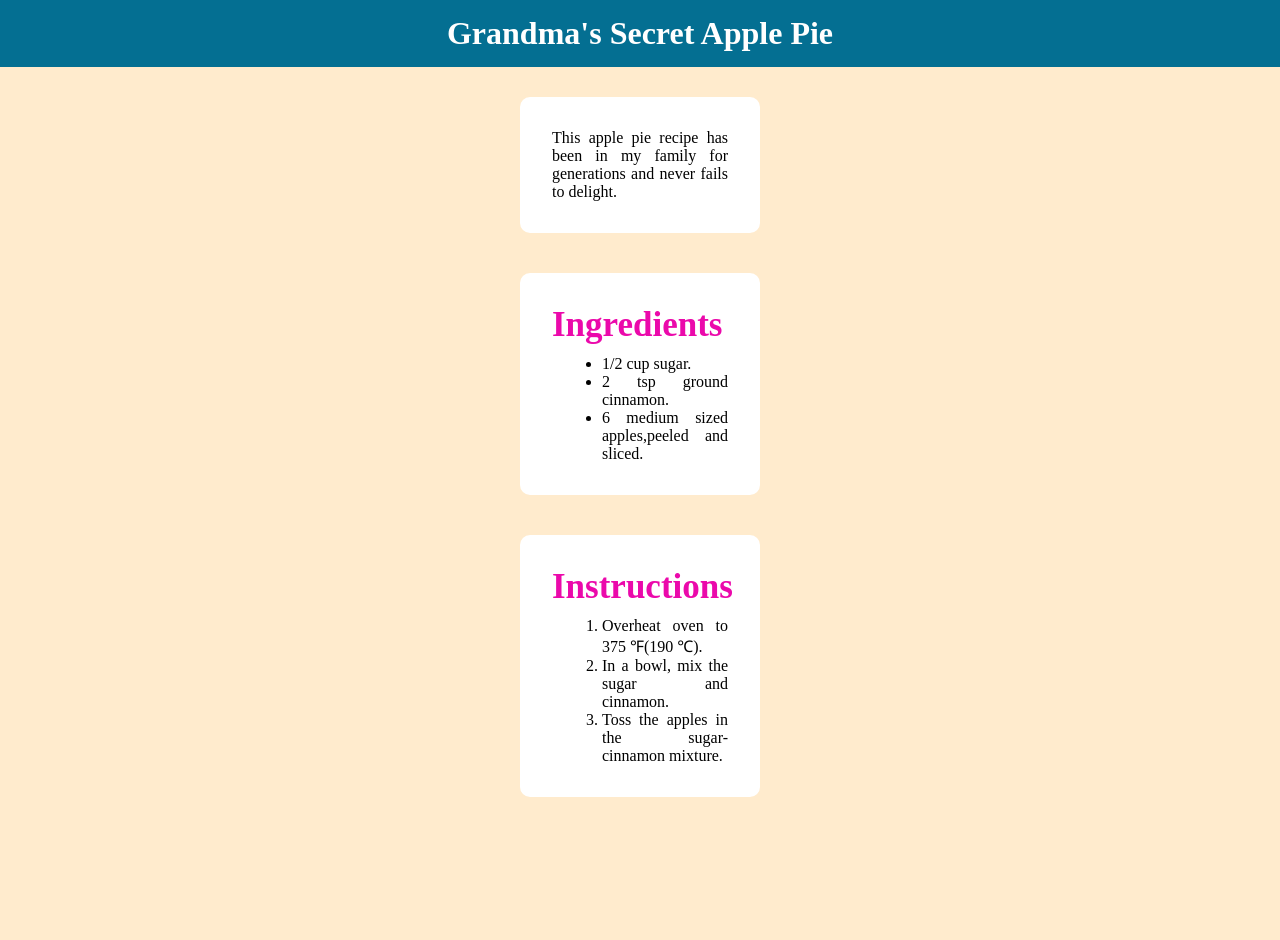
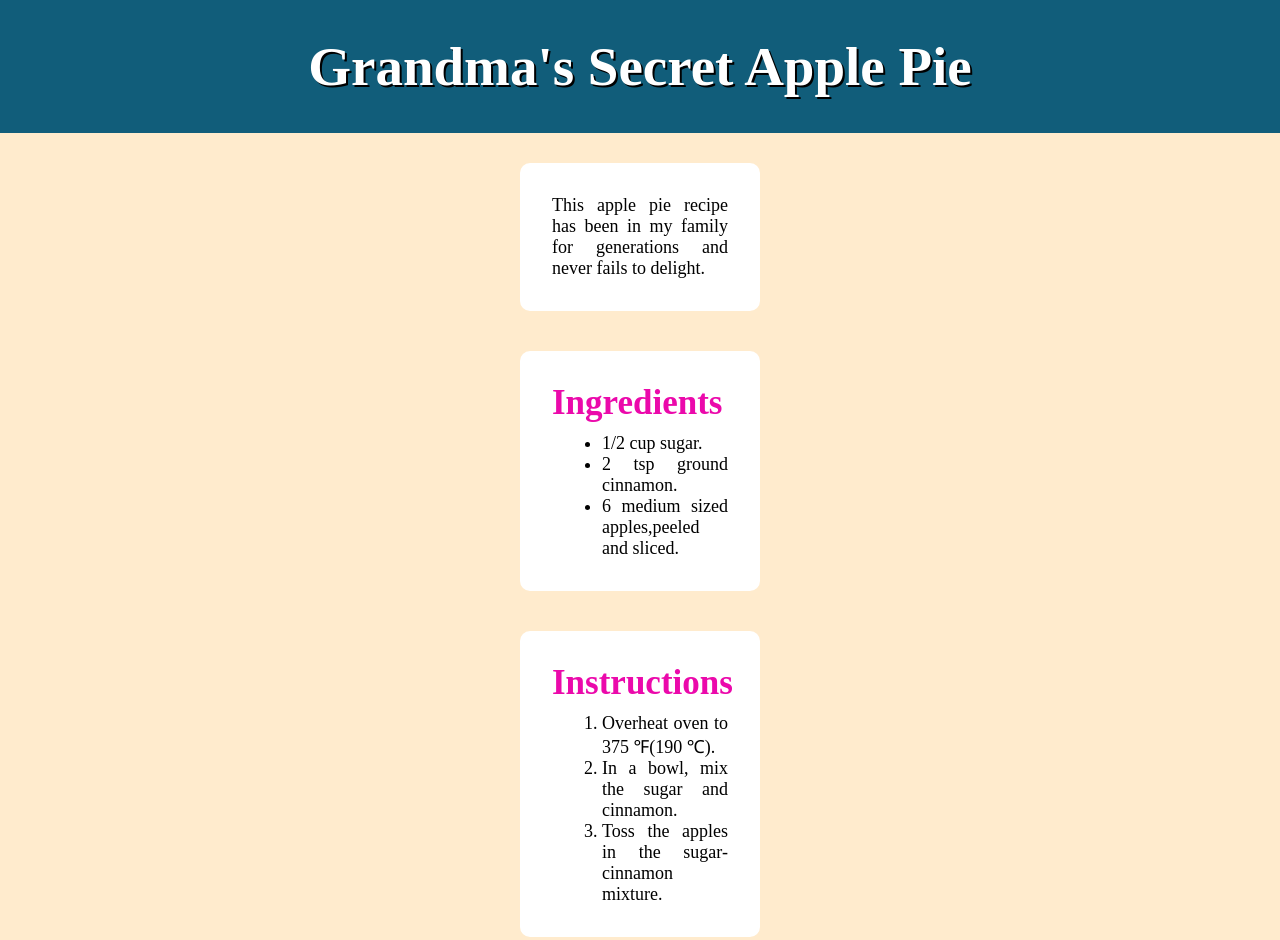
Before and after one commit to Ajaykumar5757/recipe-page, a plain HTML site: page index.html in a window 1280 px wide. Before the commit the page ends 817 px from the top, so only its background shows below. Drawn offline with Linux system fonts and the light colour scheme.

Commit message:
Update style.css

```diff
--- a/style.css
+++ b/style.css
@@ -1,15 +1,17 @@
 *{
-    background-color: blanchedalmond ;
+    background-color:blanchedalmond  ;
     padding: 0;
     margin:0;
 }
 
 h1{
-    background-color: rgb(4, 111, 146);
+    background-color: rgb(17, 93, 122);
     color: white;
     text-align: center;
-    padding: 15px 0px;
+    padding: 35px 0px;
     margin-bottom: 10px;
+    font-size: 55px;
+    text-shadow: 2px 2px black;
 }
 
 .one{
@@ -38,6 +40,11 @@ h2{
 
 ul{
     padding-left: 50px;
+    font-size: 18px;
+}
+
+p{
+    font-size: 18px;
 }
 
 h2,ul,p,li{
```
